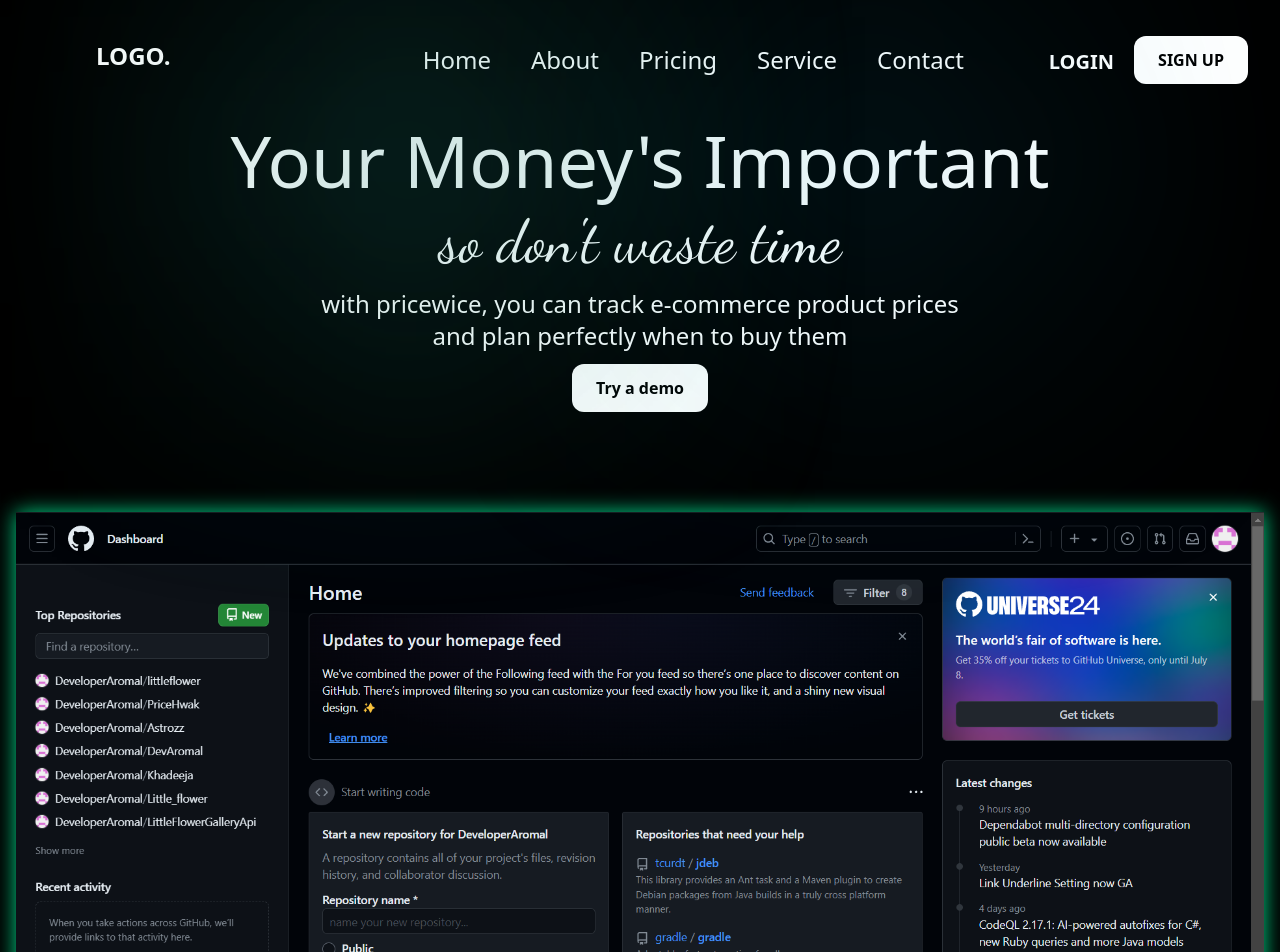
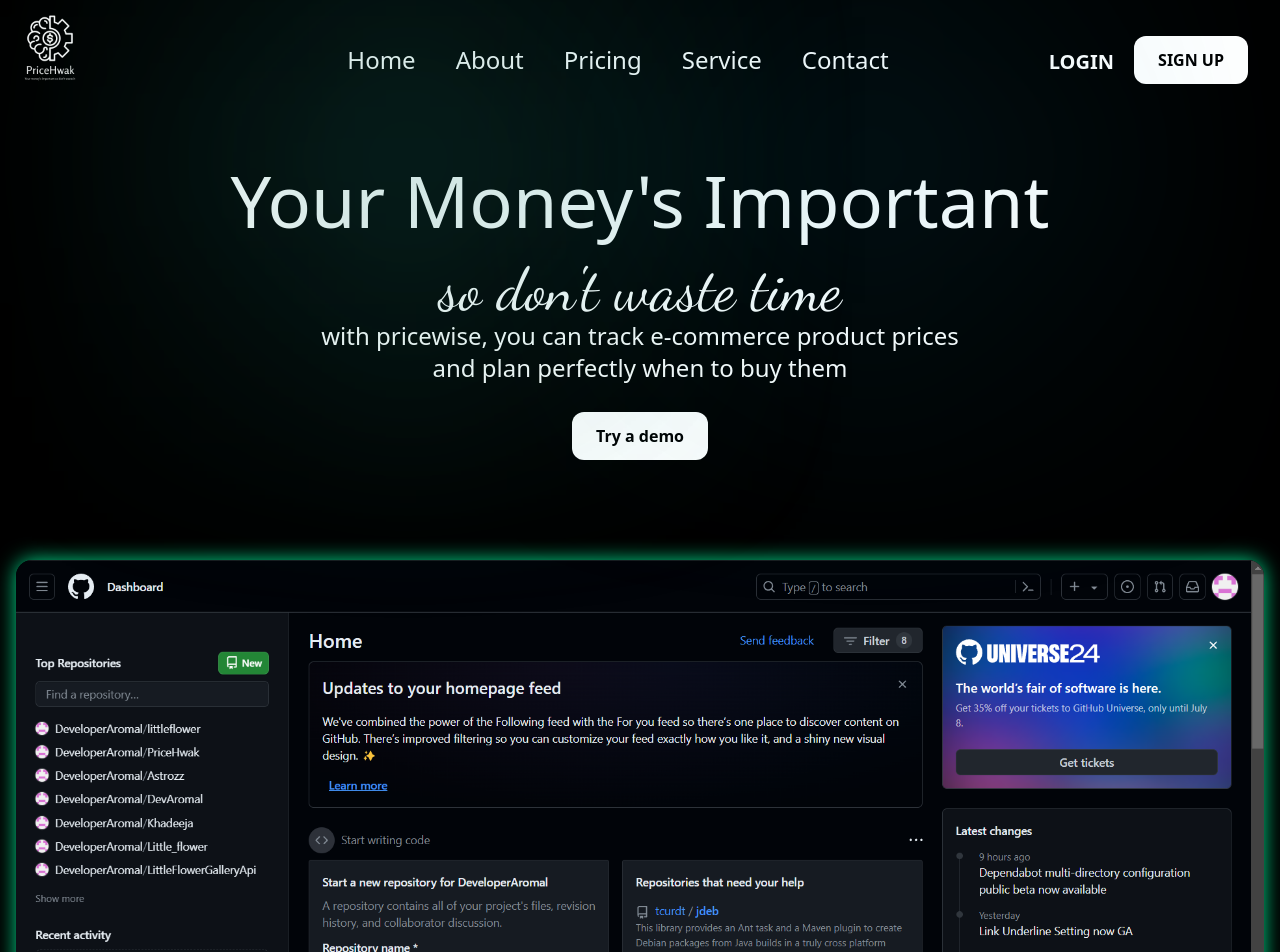
Before and after one commit to DeveloperAromal/PriceHwak, a Next.js app: page / in a window 1280 px wide. Shown: the top 952 px of the page. Built offline with nearby package versions, Linux system fonts and the light colour scheme.

Commit message:
updated hero

```diff
--- a/app/components/includes/Navbar.tsx
+++ b/app/components/includes/Navbar.tsx
@@ -36,27 +36,26 @@ export default function Navbar() {
   return (
     <section className="pb-20">
       <div>
-        <nav className="backdrop-blur-sm h-20 w-full fixed top-0 left-0 right-0 lg:flex lg:justify-between lg:items-center lg:px-20">
-          <div className="flex justify-between items-center px-4">
+        <nav className="backdrop-blur-sm h-20 w-full fixed top-0 left-0 right-0 lg:flex lg:justify-between lg:items-center">
+          <div className="flex justify-between items-center">
             <Link href="/home">
               <div className="cursor-pointer ">
                 <div className="">
-                  {/* <Image
-                    src="/icons/logo.png"
+                  <Image
+                    src="/assets/PriceHwak_transparent.png"
                     alt="logo"
-                    width={70}
-                    height={70}
-                    className="hidden lg:block"
-                  /> */}
+                    width={100}
+                    height={100}
+                    className="hidden lg:block pt-4"
+                  />
                 </div>
-                {/* <Image
-                  src="/icons/logo.png"
+                <Image
+                  src="/assets/PriceHwak_transparent.png"
                   alt="logo"
                   width={90}
                   height={90}
                   className="block lg:hidden pl-5"
-                /> */}
-                <h1 className="text-2xl font-bold relative top-4">LOGO.</h1>
+                />
               </div>
             </Link>
             <div className="block lg:hidden">
@@ -92,7 +91,7 @@ export default function Navbar() {
                 isMenuOpen ? "block" : "hidden"
               } lg:flex lg:items-center lg:justify-center lg:gap-10`}
             >
-              <div className="flex gap-10 pt-10">
+              <div className="flex gap-10 pr-36 pt-10">
                 <NavItem href="/home">Home</NavItem>
                 <NavItem href="/about">About</NavItem>
                 <NavItem href="/blog">Pricing</NavItem>
@@ -115,13 +114,13 @@ export default function Navbar() {
               </div>
             </ul>
           </div>
-          <div>
+          <div className=" bg-black z-20">
             <ul
               className={`${
                 isMenuOpen ? "block" : "hidden"
-              } bg-black nav-top w-full h-screen flex items-center justify-center`}
+              } bg-black w-full h-screen flex items-center justify-center`}
             >
-              <div className=" block lg:hidden">
+              <div className=" block lg:hidden bg-black z-20">
                 <div className="flex items-center justify-center pb-2">
                   <div>
                     <NavItem href="/home">Home</NavItem>
--- a/app/components/screen/Hero.tsx
+++ b/app/components/screen/Hero.tsx
@@ -11,7 +11,7 @@ export default function Hero() {
       <div className="top">
         <Navbar />
       </div>
-      <section className="top relative">
+      <section className="top relative py-20 sm:py-10 md:py-10 lg:py-10">
         <div className="w-20 md:w-40 h-20 md:h-40 absolute top-0 md:right-1/4 rounded-full bg-cyan-600 blur">
           .
         </div>
@@ -29,7 +29,7 @@ export default function Hero() {
             initial={{ opacity: 0, y: -50 }}
             animate={{ opacity: 1, y: 0 }}
             transition={{ duration: 1, delay: 0.5 }}
-            className="mt-5 text-2xl lg:text-7xl md:text-5xl sm:text-4xl"
+            className="mt-5 text-3xl lg:text-7xl md:text-6xl sm:text-5xl"
           >
             Your Money's Important
           </motion.h1>
@@ -37,7 +37,7 @@ export default function Hero() {
             initial={{ opacity: 0, y: -50 }}
             animate={{ opacity: 1, y: 0 }}
             transition={{ duration: 1, delay: 0.7 }}
-            className="mt-2 lg:mt-4 md:mt-4 text-lg lg:text-6xl md:text-4xl sm:text-3xl"
+            className="mt-2 lg:mt-6 md:mt-6 text-2xl lg:text-6xl md:text-4xl sm:text-3xl"
             style={{ fontFamily: "Dancing Script" }}
           >
             so don't waste time
@@ -46,25 +46,33 @@ export default function Hero() {
             initial={{ opacity: 0, y: -50 }}
             animate={{ opacity: 1, y: 0 }}
             transition={{ duration: 1, delay: 0.9 }}
-            className="mt-4 text-center text-xs lg:text-2xl md:text-2xl sm:text-2xl mb-3"
+            className="text-center text-xs lg:text-2xl md:text-2xl sm:text-2xl mb-3"
           >
-            with pricewice, you can track e-commerce product prices <br />
+            with pricewise, you can track e-commerce product prices <br />
             and plan perfectly when to buy them
           </motion.p>
-          <Button href="/auth/v1/signup" title="Try a demo" />
-        </div>
-        <div className="flex items-center justify-center pt-20">
           <motion.div
             initial={{ opacity: 0, scale: 0 }}
             animate={{ opacity: 1, scale: 1 }}
             transition={{ duration: 1, delay: 1.1 }}
-            className="max-w-full box-shad-teal"
+            className="pt-4"
+          >
+            <Button href="/auth/v1/signup" title="Try a demo" />
+          </motion.div>
+        </div>
+        <div className="flex items-center justify-center pt-20 ">
+          <motion.div
+            initial={{ opacity: 0, scale: 0 }}
+            animate={{ opacity: 1, scale: 1 }}
+            transition={{ duration: 1, delay: 1.1 }}
+            className="max-w-full box-shad-teal rounded-2xl"
           >
             <Image
               src="/assets/images/github.png"
               alt="github"
               width={1300}
               height={25}
+              className="rounded-2xl"
             />
           </motion.div>
         </div>
```
Also changed, not shown: public/assets/PriceHwak_transparent.png (added).
